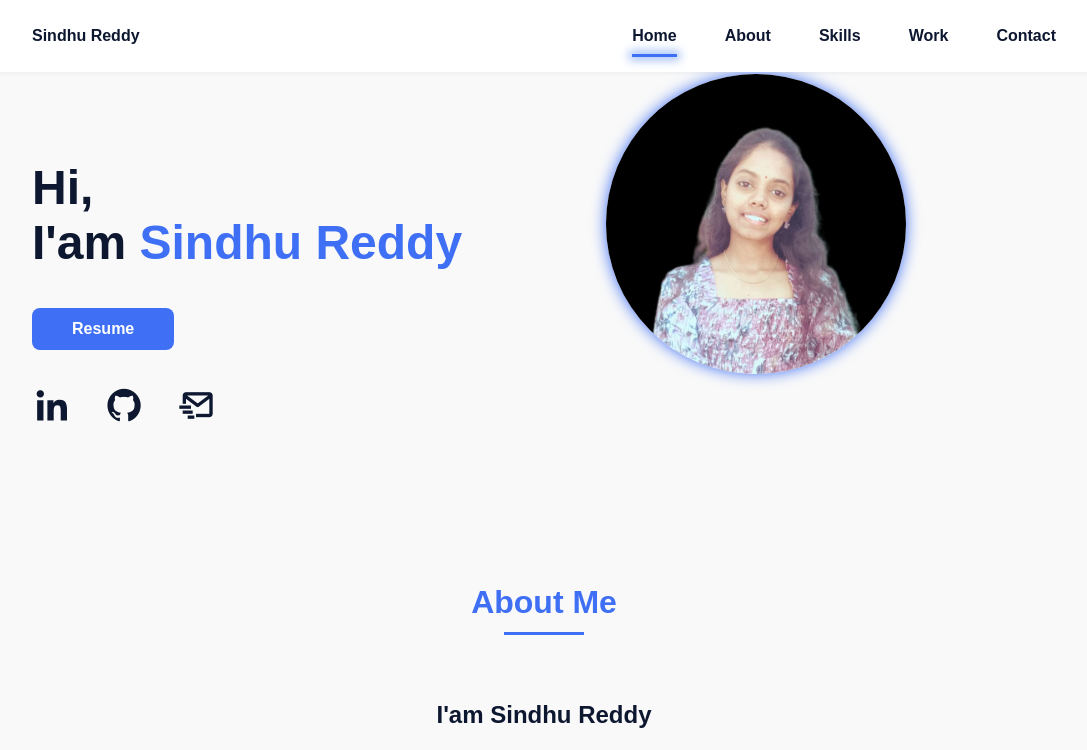
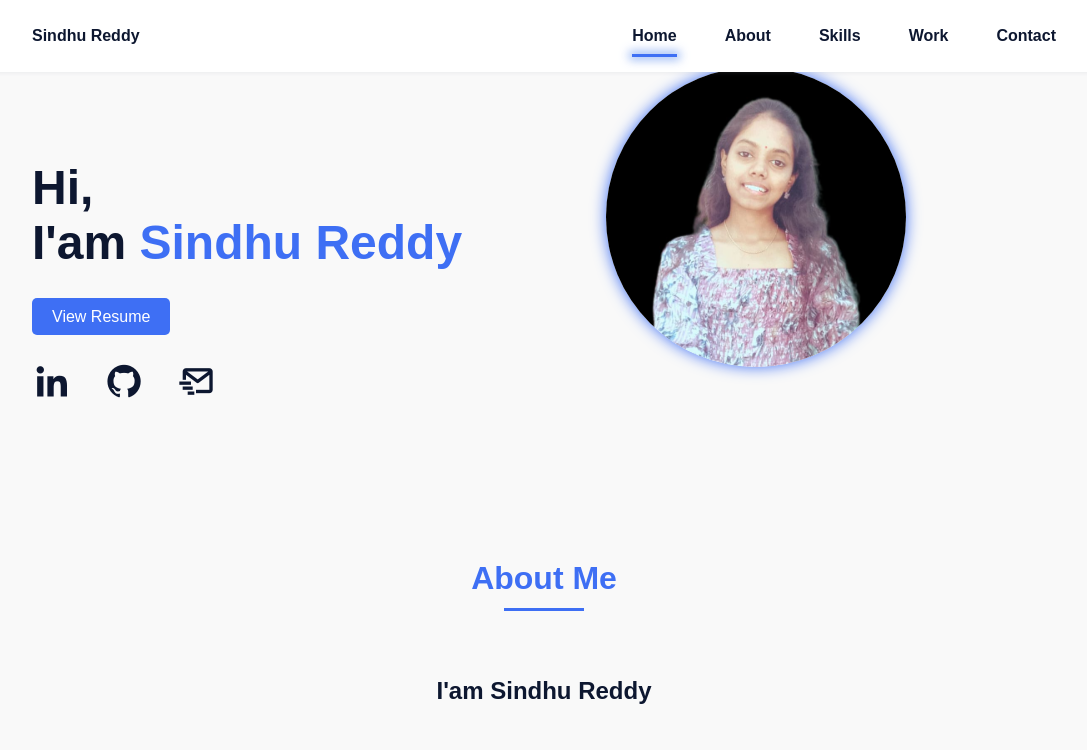
Before and after one commit to sindhureddie03/my-portfolio, a plain HTML site: page index.html in a window 1280 px wide. Shown: the top 750 px of the page, without its empty margins (96-1183 px from the left). Drawn offline with nearby package versions, Linux system fonts and the light colour scheme; a script that the page names is missing.

Commit message:
Updated My Work section and adjusted image position

```diff
--- a/index.html
+++ b/index.html
@@ -45,7 +45,8 @@
                 <h1 class="home__title">Hi,<br>I'am <span class="home__title-color">Sindhu Reddy</span><br></h1>
             </div>
             <div class="home__action">
-              <a href="resume.pdf" class="button" target="_blank">Resume</a>
+              <a href="resume.pdf" target="_blank" class="btn">View Resume</a>
+
               <br>
               <br>
               <br>
@@ -212,6 +213,13 @@
   </div>
 </div>
             <!--===== Projects=====-->
+            <section id="projects">
+  <h2 class="section-heading">My Work</h2>
+
+  <div class="projects-container">
+  </div>
+</section>
+
             <div class="work__container bd-grid">
 
   <div class="work__item">
--- a/styles.css
+++ b/styles.css
@@ -217,16 +217,25 @@ img {
 }
 .home__title {
   font-size: var(--big-font-size);
-  margin-bottom: 0.5rem; /* ✅ Tighten space below "Hi I'm Sindhu" */
+  margin-bottom: 0.5rem;
 }
 
 .home__action {
-  margin-top: -50px; /* ✅ This gently moves the entire block upward */
+  margin-top: -50px;
 }
 
 .home__title-color {
   color: var(--first-color);
 }
+
+.btn {
+  background-color: var(--first-color);
+  color: white;
+  padding: 10px 20px;
+  text-decoration: none;
+  border-radius: 5px;
+}
+
 .home__social {
   display: flex;
   flex-direction: column;
@@ -253,7 +262,7 @@ img {
   height: 300px;
   border-radius: 50%;
   object-fit: cover;
-  object-position: 50% 20%; /* ✅ Focus just below center to balance head & body */
+  object-position: 50% 30%;
   box-shadow: 0 0 15px var(--first-color);
   transition: transform 0.3s ease-in-out;
 }
@@ -262,21 +271,22 @@ img {
   right: 0;
   bottom: 0;
   width: 300px;
-  margin-bottom: 80px;
+  margin-bottom: 65px;
 }
+
 .button {
-  display: inline-block;         /* ✅ Keeps button only as wide as content */
+  display: inline-block;
   padding: 0.75rem 1.5rem;
   font-size: 1rem;
   background-color: var(--first-color);
   color: #fff;
   border: none;
   border-radius: 0.5rem;
-  text-decoration: none;         /* ✅ Removes underline */
+  text-decoration: none;
   cursor: pointer;
   transition: background-color 0.3s ease;
-  white-space: nowrap;           /* ✅ Prevents breaking into two lines */
-  max-width: max-content;        /* ✅ Optional: ensures no overflow */
+  white-space: nowrap;
+  max-width: max-content;
 }
 
 .button:hover {
@@ -520,6 +530,14 @@ body {
     }
 
 /* PROJECTS */
+.section-heading {
+  color: #4D70FF;
+  text-decoration: underline;
+  text-align: center;
+  font-size: 2rem;
+  margin: 40px 0;
+}
+
 .work__container {
   display: grid;
   grid-template-columns: repeat(auto-fit, minmax(280px, 1fr));
```
Also changed, not shown: 1 other file.
